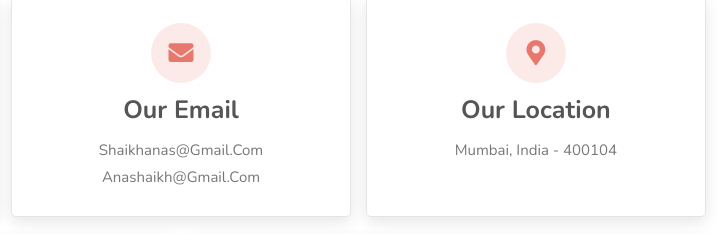
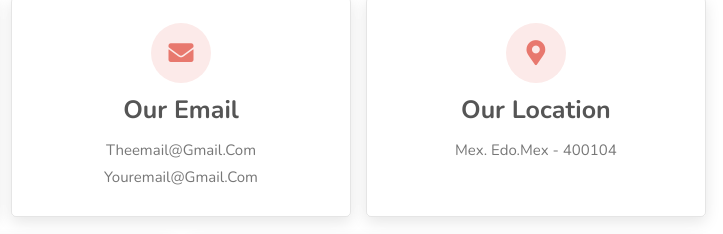
Before and after one commit to ItamarBarrios/rocket, a plain HTML site: page index.html in a window 1280 px wide. Shown: the part 4300-4534 px from the top of the page, 459-1182 px from the left. Drawn offline with nearby package versions, Linux system fonts and the light colour scheme; grey boxes are pictures that could not be loaded.

Commit message:
Update index.html

```diff
--- a/index.html
+++ b/index.html
@@ -363,13 +363,13 @@
         <div class="icons">
             <i class="fas fa-envelope"></i>
             <h3>our email</h3>
-            <p>shaikhanas@gmail.com</p>
-            <p>anashaikh@gmail.com</p>
+            <p>Theemail@gmail.com</p>
+            <p>Youremail@gmail.com</p>
         </div>
         <div class="icons">
             <i class="fas fa-map-marker-alt"></i>
             <h3>our location</h3>
-            <p>mumbai, india - 400104</p>
+            <p>Mex. Edo.mex - 400104</p>
         </div>
     </div>
 
```
